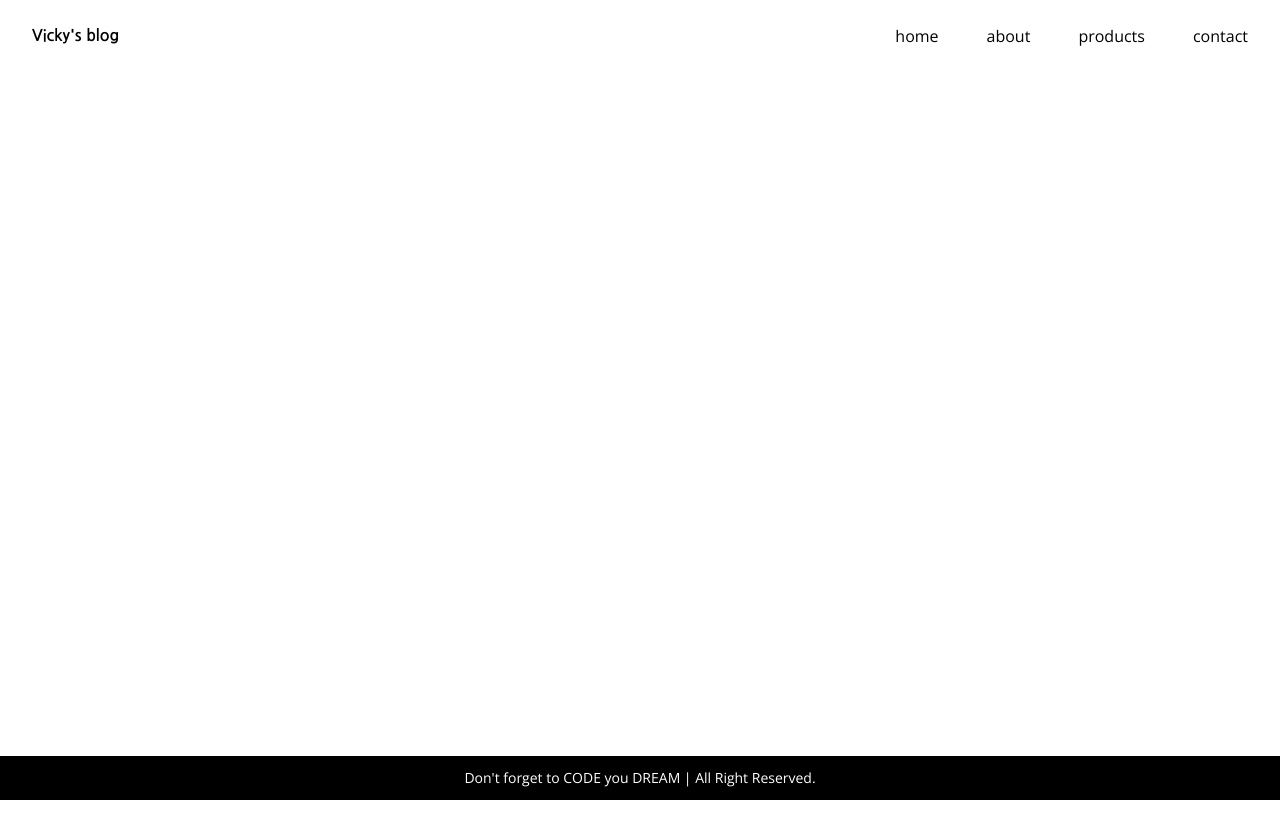
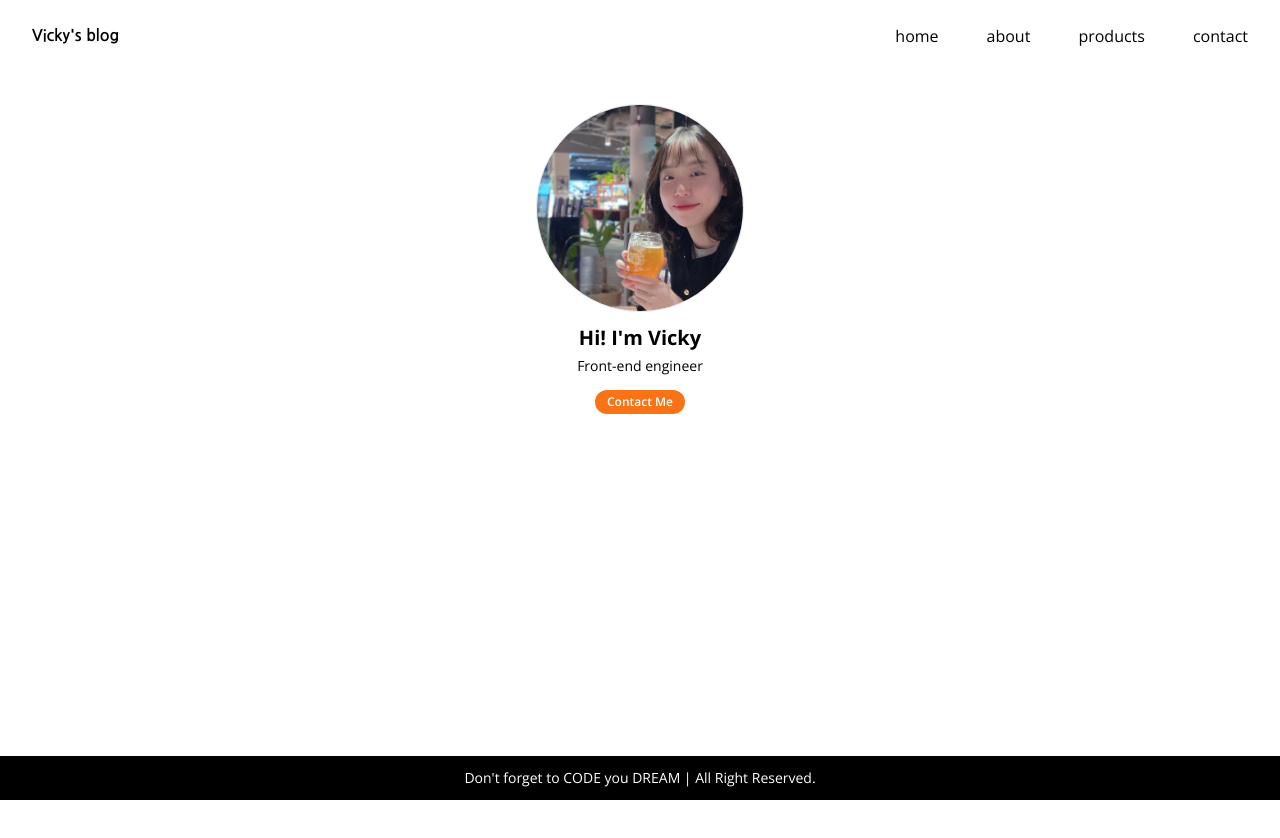
Before and after one commit to wonieeVicky/nextjs-blog, a Next.js app: page / in a window 1280 px wide. Shown: the top 838 px of the page. After the commit the page ends 800 px from the top, so only its background shows below. Built offline with nearby package versions, Linux system fonts and the light colour scheme.

Commit message:
feat: Me 컴포넌트 구현

```diff
--- /dev/null
+++ b/src/app/Me.tsx
@@ -0,0 +1,15 @@
+import Image from 'next/image';
+import meImage from '../../public/images/me.jpeg';
+
+export default function Me() {
+  return (
+    <div className="p-8 text-center">
+      <div className="border w-52 h-52 border-radius overflow-hidden rounded-full mb-3">
+        <Image src={meImage} alt="me image" className="relative -top-3" priority />
+      </div>
+      <h2 className="text-xl font-bold mb-1">Hi! I&apos;m Vicky</h2>
+      <p className="text-sm mb-3">Front-end engineer</p>
+      <button className="rounded-full bg-orange-500 p-1 px-3 text-xs font-semibold text-white">Contact Me</button>
+    </div>
+  );
+}
--- a/src/app/page.tsx
+++ b/src/app/page.tsx
@@ -1,3 +1,9 @@
+import Me from './Me';
+
 export default function Home() {
-  return <main className="flex min-h-screen flex-col items-center justify-between p-24"></main>;
+  return (
+    <main className="flex flex-col items-center justify-between">
+      <Me />
+    </main>
+  );
 }
```
Also changed, not shown: public/images/me.jpeg (added).
